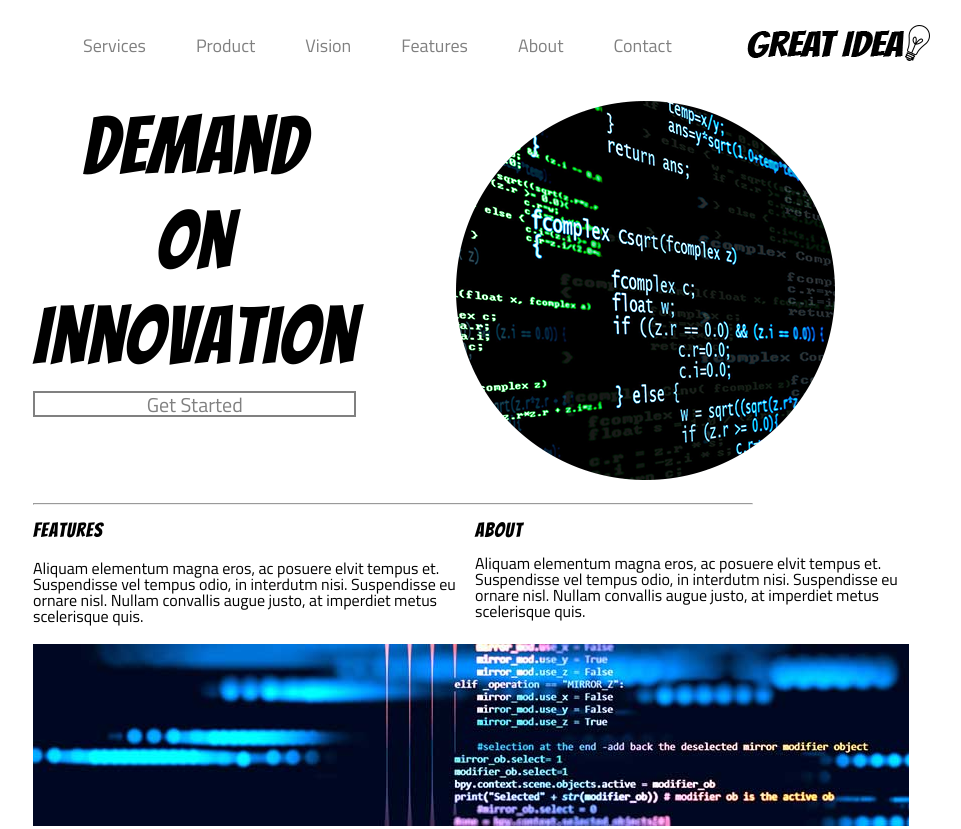
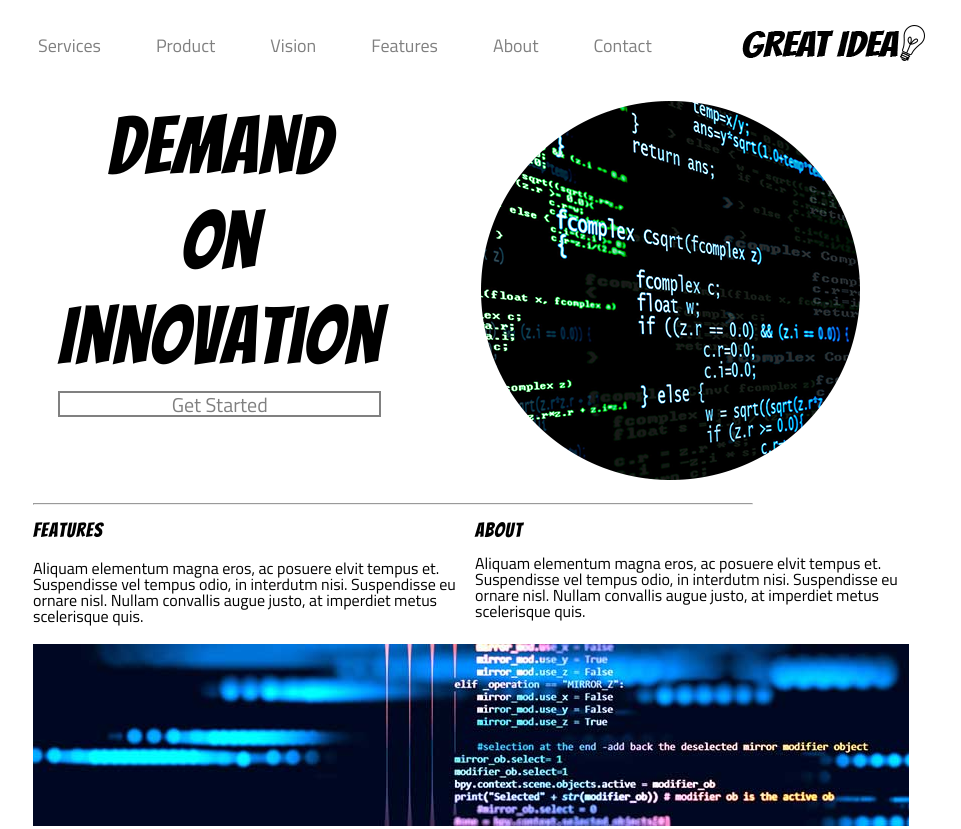
Before and after one commit to johngwells/Lambda-Challenge, a website: page UI-III-Flexbox-master/great-idea/index.html in a window 1280 px wide. Shown: the top 829 px of the page, without its empty margins (127-1088 px from the left). Drawn offline with Linux system fonts and the light colour scheme.

Commit message:
top nav alignment | middle content alignment

```diff
--- a/UI-III-Flexbox-master/great-idea/css/index.css
+++ b/UI-III-Flexbox-master/great-idea/css/index.css
@@ -103,14 +103,15 @@ nav {
 .box-top img {
 	display: flex;
 	flex-direction: row-reverse;
-	margin-left: 75px;
+	margin-left: 40px;
 }
 
 a {
 	font-size: 18px;
 	color: gray;
 	text-decoration: none;
-	margin-left: 50px;
+	margin-right: 50px;
+	margin-left: 5px;
 }
 
 /* Box for top section */
@@ -123,6 +124,7 @@ a {
 	display: flex;
 	flex-direction: column;
 	margin-top: 15px;
+	margin-left: 25px;
 }
 
 /* Innovation on demand Box */
@@ -242,6 +244,7 @@ footer {
 .top-section-services-page {
 	display: flex;
 	flex-direction: column;
+	margin-left: 10px;
 	width: 75%;
 }
 
```
